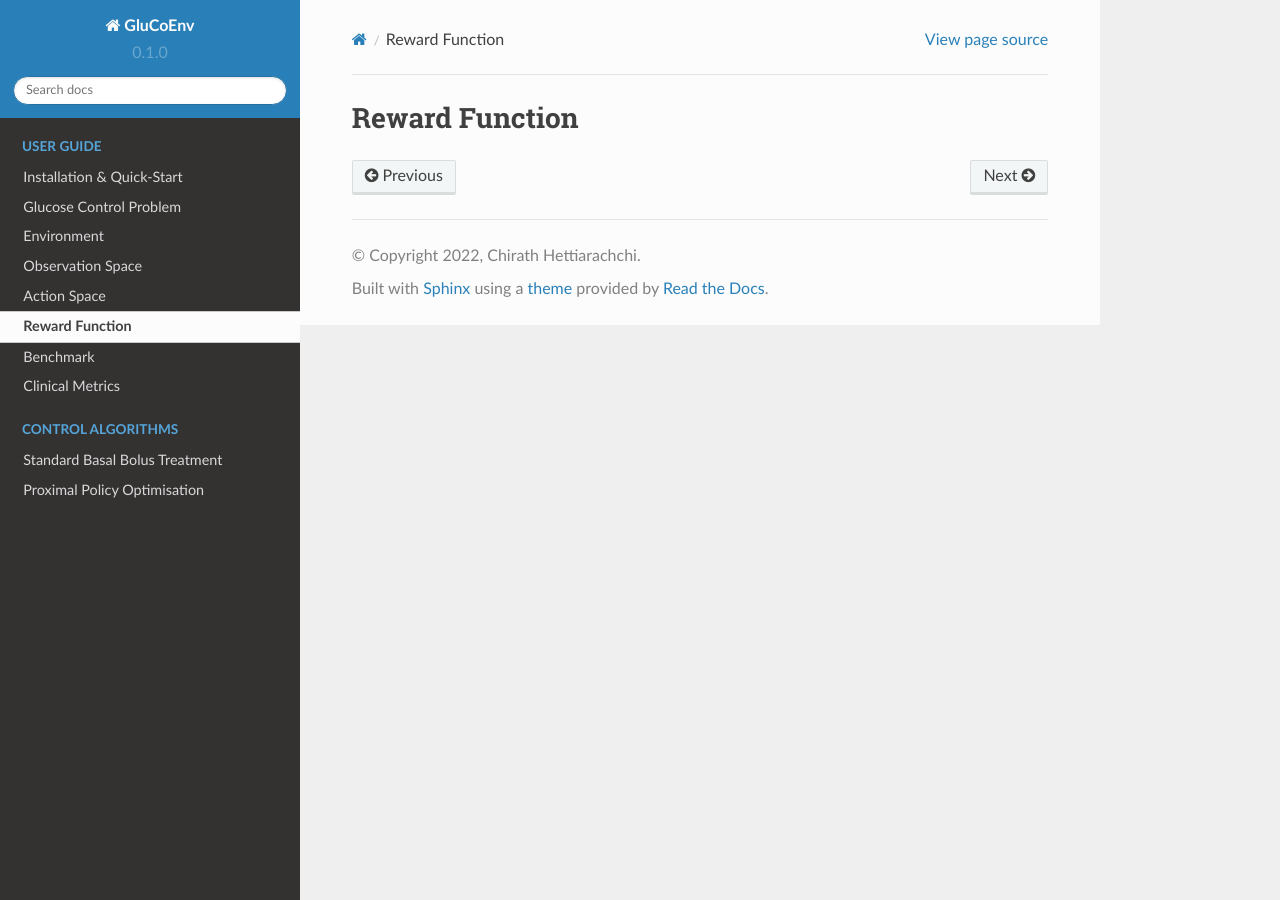
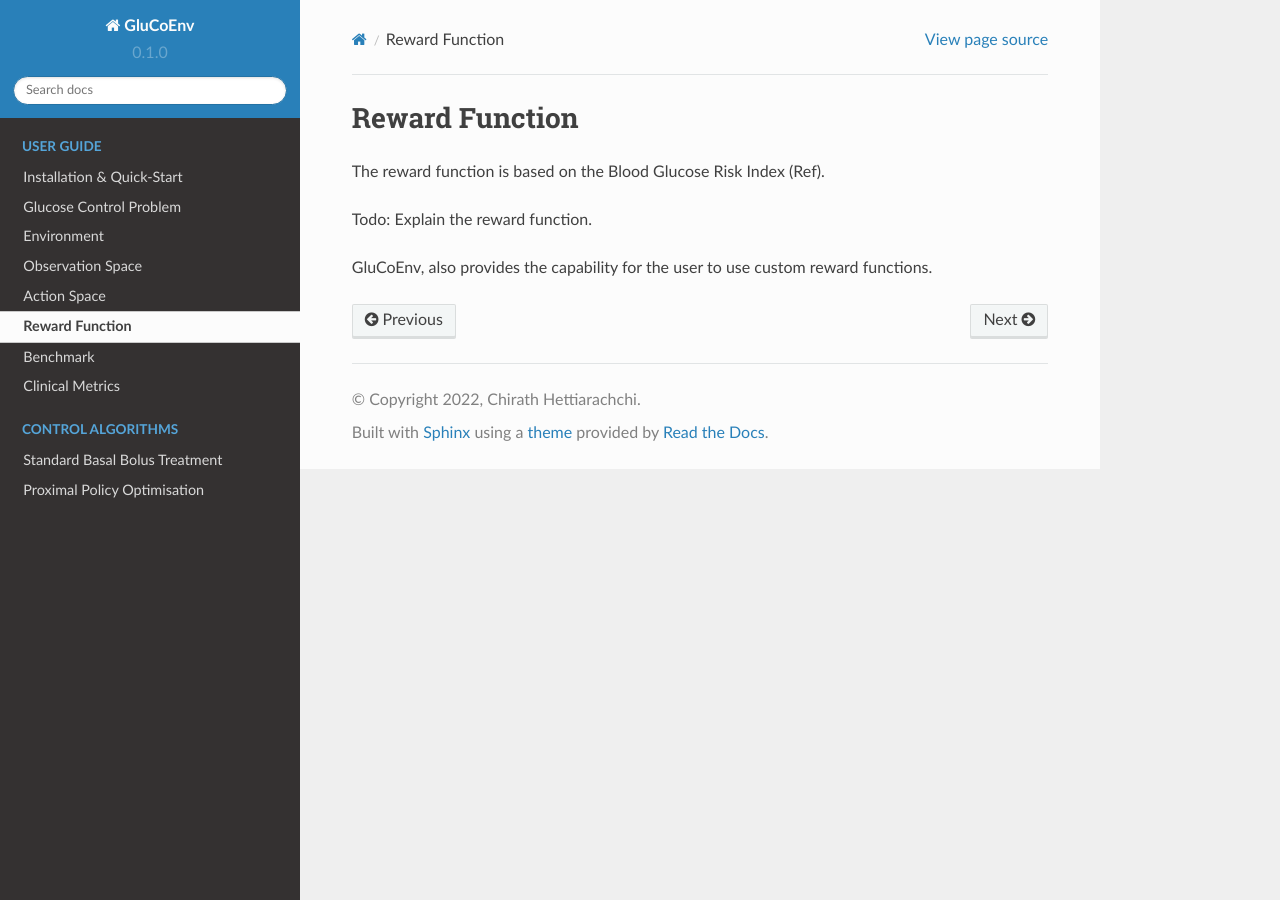
Before and after one commit to RL4H/GluCoEnv, a Sphinx documentation site: the page built from docs/source/guide/reward.rst, in a window 1280 px wide. Built offline with Sphinx 7.4.7 and the Read the Docs theme 2.0.0, drawn with Linux system fonts in a browser that asks for light colours.

Commit message:
Update reward.rst

```diff
--- a/docs/source/guide/reward.rst
+++ b/docs/source/guide/reward.rst
@@ -1,4 +1,10 @@
 .. _reward:
 
 Reward Function
-------------
+============
+
+The reward function is based on the Blood Glucose Risk Index (Ref).
+
+Todo: Explain the reward function.
+
+GluCoEnv, also provides the capability for the user to use custom reward functions.
```
